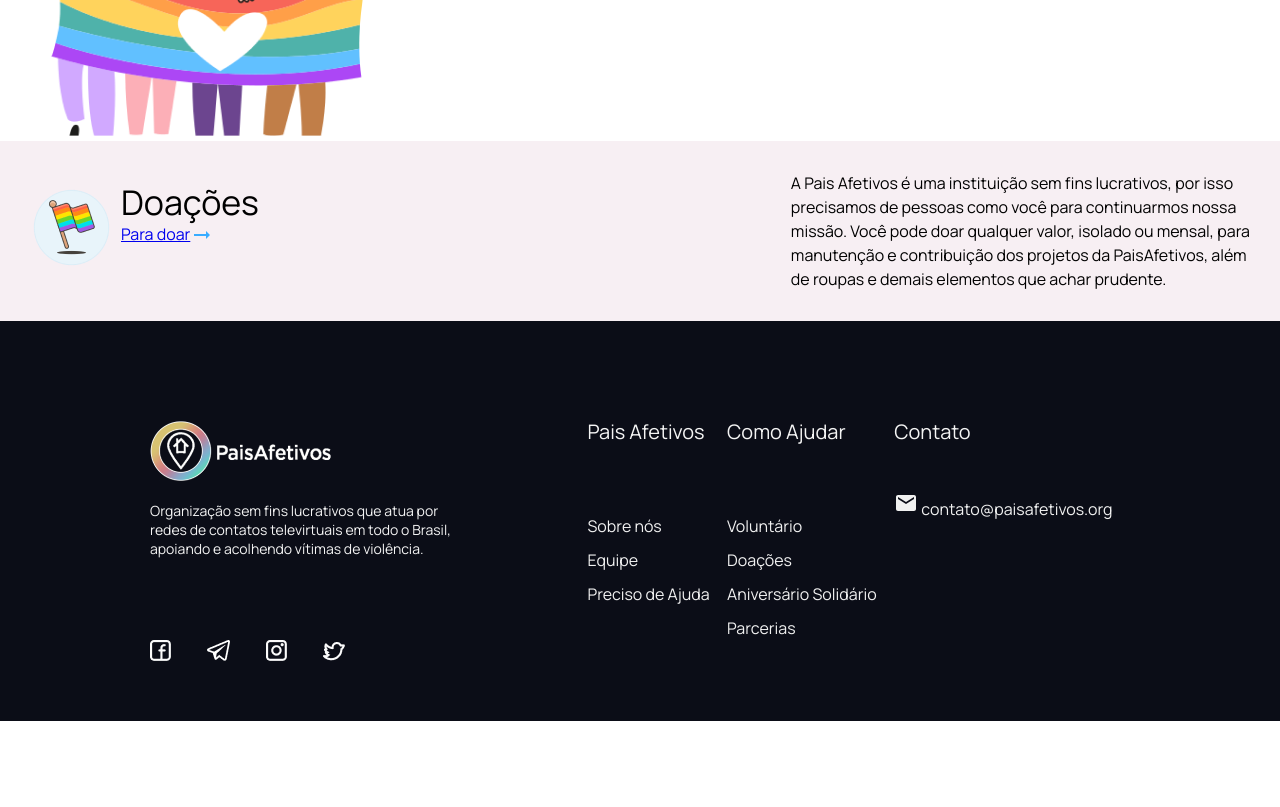
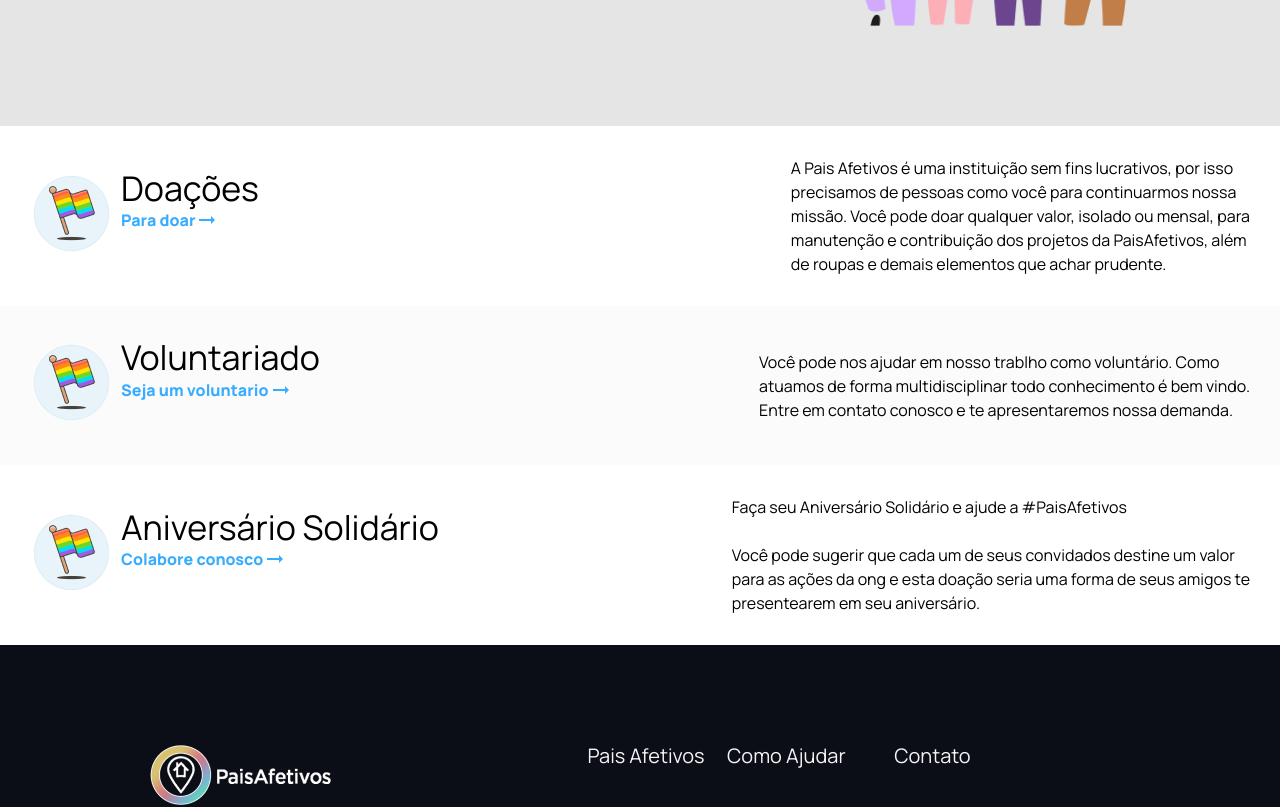
Before and after one commit to GrupoCPB/paisafetivos-web-frontend, a React (Create React App) app: page /como-ajudar in a window 1280 px wide. Shown: the part 420-1227 px from the top of the page. Before the commit the page ends 1141 px from the top, so only its background shows below. Built offline with nearby package versions, Linux system fonts and the light colour scheme.

Commit message:
página com ajudar estilizada

```diff
--- a/src/components/HowHelp/index.jsx
+++ b/src/components/HowHelp/index.jsx
@@ -1,11 +1,11 @@
 import helpImg from "assets/ajuda-imagem.png";
 import flag from "assets/flag-icon.png";
-// import arrow from 'assets/flecha-direita.png'
 
 import { Stack, Typography } from "@mui/material";
 import ArrowRightAltIcon from "@mui/icons-material/ArrowRightAlt";
 import { Box } from "@mui/system";
 
+import { HowHelpStyle } from "style/howHelp";
 
 const FlagFixed = () => {
   return (
@@ -17,9 +17,10 @@
 
 export function HowHelpComponent() {
   return (
-    <>
+    <HowHelpStyle>
       <div className="help-initial-text">
-        <Typography variant="h4">Como eu posso ajudar</Typography>
+        <div>
+          <Typography variant="h2">Como eu posso ajudar</Typography>
           <Typography variant="body1">
             A Pais Afetivos é construída por várias mãos o que a<br /> torna mais
             do que uma instituição de acolhimento para
@@ -31,6 +32,7 @@
           <Typography variant="body1">
             Você pode nos ajudar das seguintes formas:
           </Typography>
+        </div>
         <img src={helpImg} alt="" />
       </div>
 
@@ -42,7 +44,6 @@
             flexDirection: { xs: "column", md: "row" },
             alignItems: "center",
             justifyContent: "space-between",
-            backgroundColor: '#F7EFF3',
             padding: '30px'
           }}
         >
@@ -65,13 +66,80 @@
               A Pais Afetivos é uma instituição sem fins lucrativos, por isso<br />
               precisamos de pessoas como você para continuarmos nossa<br />
               missão. Você pode doar qualquer valor, isolado ou mensal, para<br />
-              manutenção e contribuição dos projetos da PaisAfetivos, além
-              <br />
+              manutenção e contribuição dos projetos da PaisAfetivos, além<br />
               de roupas e demais elementos que achar prudente.
             </Typography>
           </div>
         </Box>
+        <Box
+          component="div"
+          sx={{
+            display: "flex",
+            flexDirection: { xs: "column", md: "row" },
+            alignItems: "center",
+            justifyContent: "space-between",
+            backgroundColor: '#FBFBFB',
+            padding: '30px'
+          }}
+        >
+          <Stack direction="row" spacing={1}>
+            <FlagFixed />
+            <Stack>
+              <Typography variant="h4">Voluntariado</Typography>
+              <Box
+                sx={{
+                  display: "flex",
+                }}
+              >
+                <a href="/como-ajudar">Seja um voluntario</a>
+                <ArrowRightAltIcon color="secondary" />
+              </Box>
+            </Stack>
+          </Stack>
+          <div className="help-right">
+            <Typography variant="body1">
+              Você pode nos ajudar em nosso trablho como voluntário. Como<br/>
+              atuamos de forma multidisciplinar todo conhecimento é bem vindo.<br/>
+              Entre em contato conosco e te apresentaremos nossa demanda.
+            </Typography>
           </div>
-    </>
+        </Box>
+
+        <Box
+          component="div"
+          sx={{
+            display: "flex",
+            flexDirection: { xs: "column", md: "row" },
+            alignItems: "center",
+            justifyContent: "space-between",
+            padding: '30px'
+          }}
+        >
+          <Stack direction="row" spacing={1}>
+            <FlagFixed />
+            <Stack>
+              <Typography variant="h4">Aniversário Solidário</Typography>
+              <Box
+                sx={{
+                  display: "flex",
+                }}
+              >
+                <a href="/como-ajudar">Colabore conosco</a>
+                <ArrowRightAltIcon color="secondary" />
+              </Box>
+            </Stack>
+          </Stack>
+          <div className="help-right">
+            <Typography variant="body1">
+              Faça seu Aniversário Solidário e ajude a #PaisAfetivos
+              <br/><br/>
+              Você pode sugerir que cada um de seus convidados destine um valor<br/>
+              para as ações da ong e esta doação seria uma forma de seus amigos te<br/>
+              presentearem em seu aniversário.
+            </Typography>
+          </div>
+        </Box>
+      </div>
+    </HowHelpStyle>
   );
 }
--- /dev/null
+++ b/src/style/howHelp.js
@@ -0,0 +1,35 @@
+import styled from 'styled-components'
+// import { theme } from './theme.jsx'
+
+export const HowHelpStyle = styled.main`
+  /* margin: 0 50px; */
+
+  a{
+    text-decoration: none;
+    color: #38ACFF;
+    font-weight: 700;
+    font-size: 16px;
+    line-height: 24px;
+  }
+
+  .help-initial-text{
+    background-color: #E5E5E5;
+    padding: 100px;
+    display: flex;
+    justify-content: space-between;
+
+    h2{
+      color: #4B4B4B;
+      font-weight: 800;
+      font-size: 36px;
+      margin-bottom: 20px;
+    }
+
+    p{
+      color: #545454;
+      font-weight: 500;
+      font-size: 16px;
+      line-height: 28px;
+    }
+  }
+`
```
Lines whose indentation alone changed are shown as unchanged.
